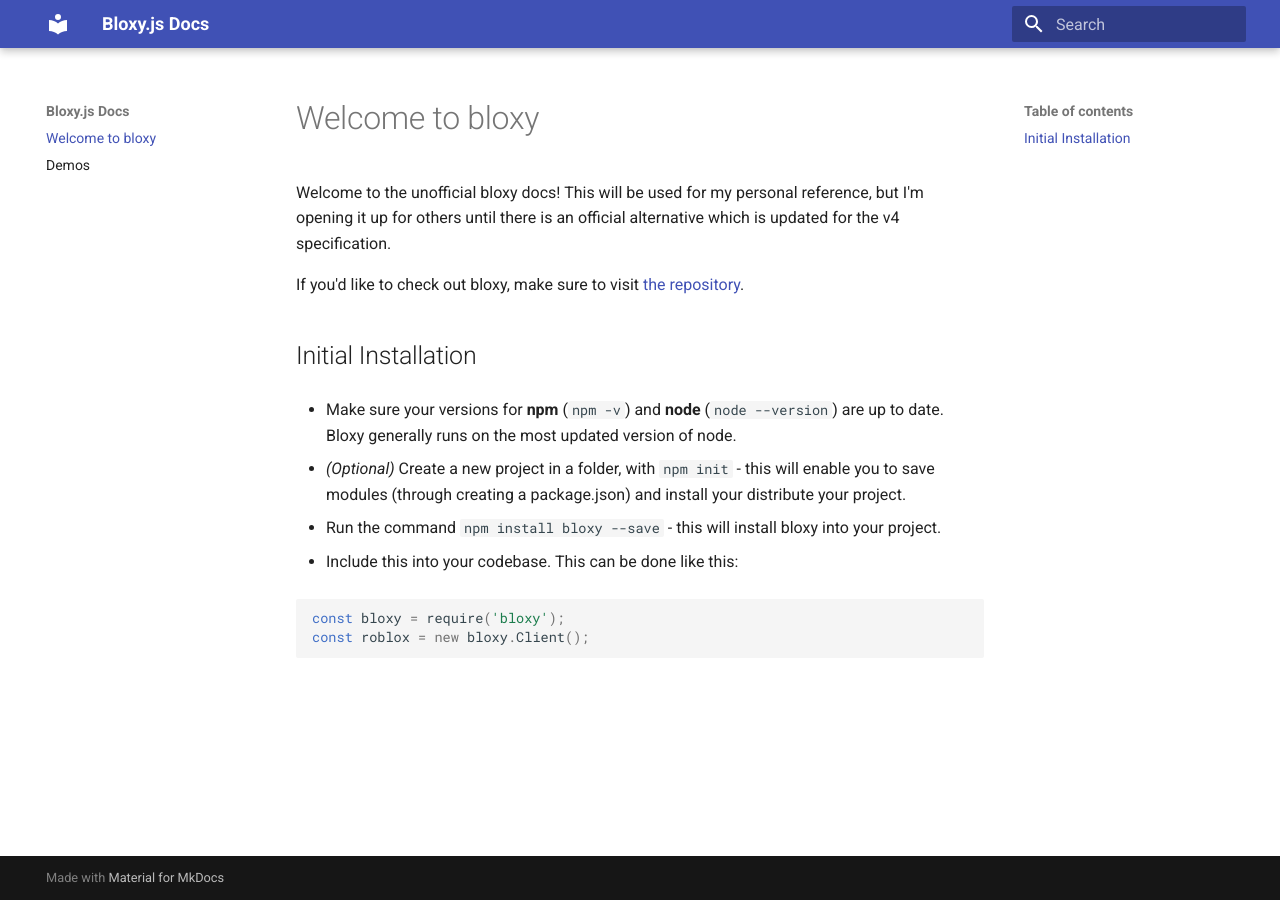
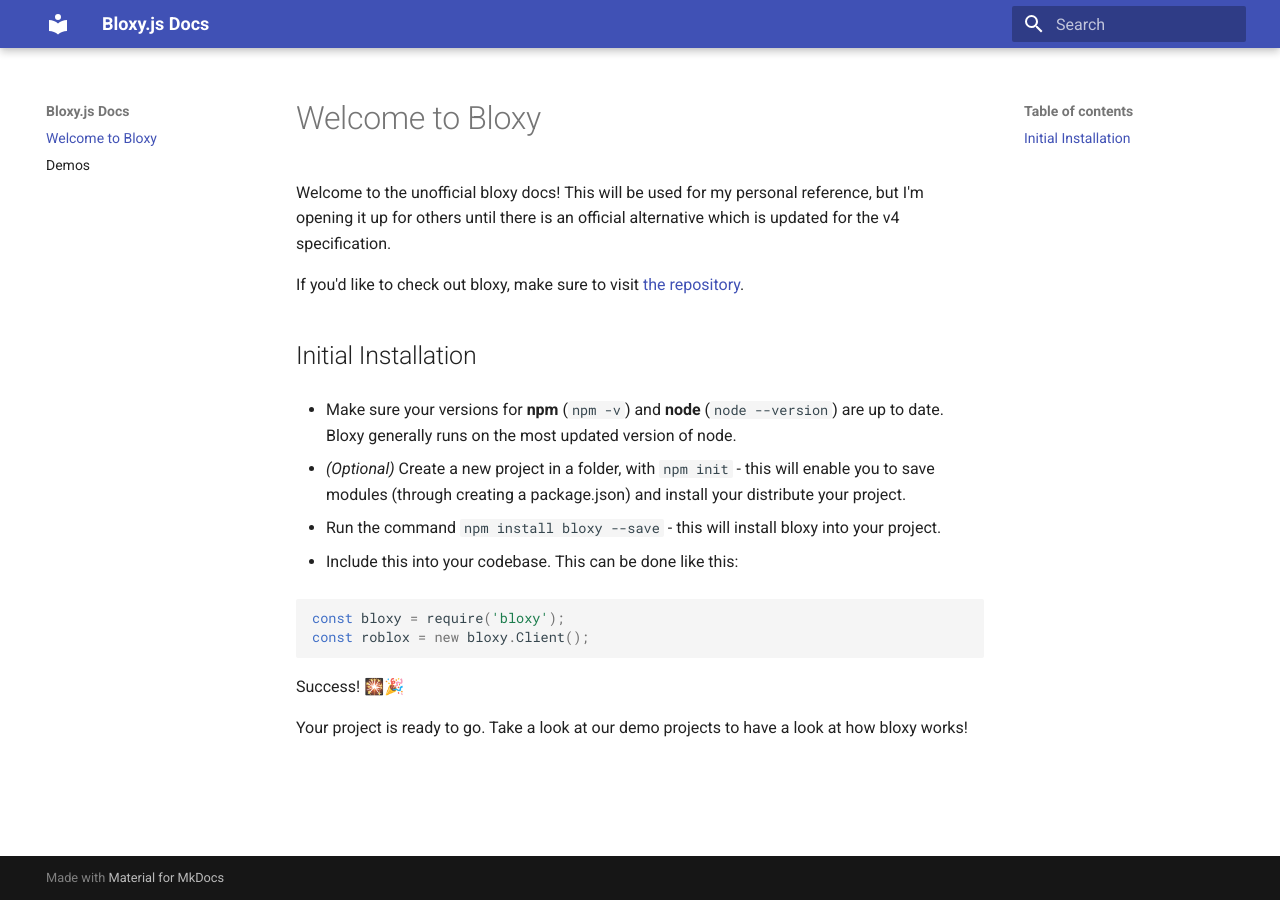
Before and after one commit to unix-system/unix-system.github.io, an MkDocs documentation site: the page built from docs/index.md, in a window 1280 px wide. Built offline with MkDocs 1.6.1 and Material for MkDocs 9.7.7, drawn with Linux system fonts in a browser that asks for light colours.

Commit message:
Added success

````diff
--- a/docs/index.md
+++ b/docs/index.md
@@ -1,4 +1,4 @@
-# Welcome to bloxy
+# Welcome to Bloxy
 
 Welcome to the unofficial bloxy docs! This will be used for my personal reference, but I'm opening it up for others until
 there is an official alternative which is updated for the v4 specification.
@@ -20,3 +20,8 @@ If you'd like to check out bloxy, make sure to visit [the repository](https://gi
 const bloxy = require('bloxy');
 const roblox = new bloxy.Client();
 ```
+
+Success! 🎇🎉
+
+Your project is ready to go.
+Take a look at our demo projects to have a look at how bloxy works!
````
